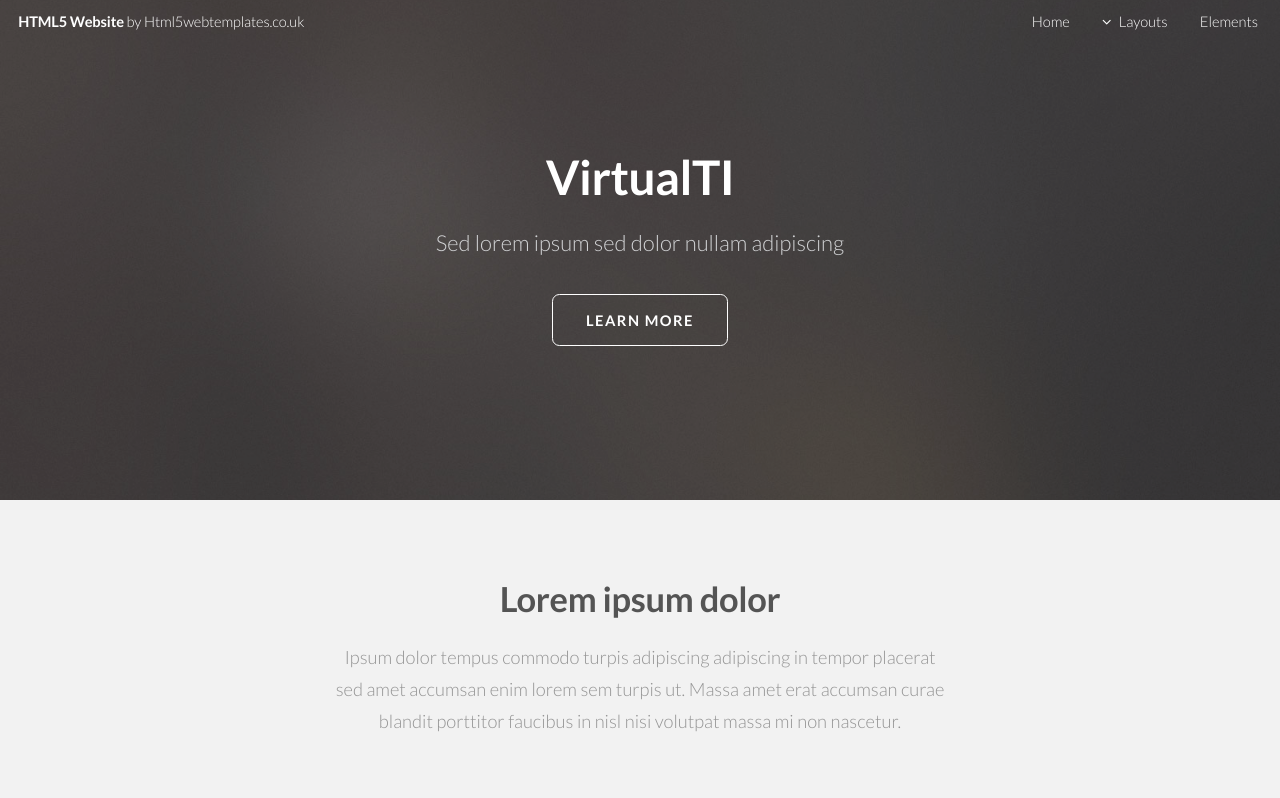
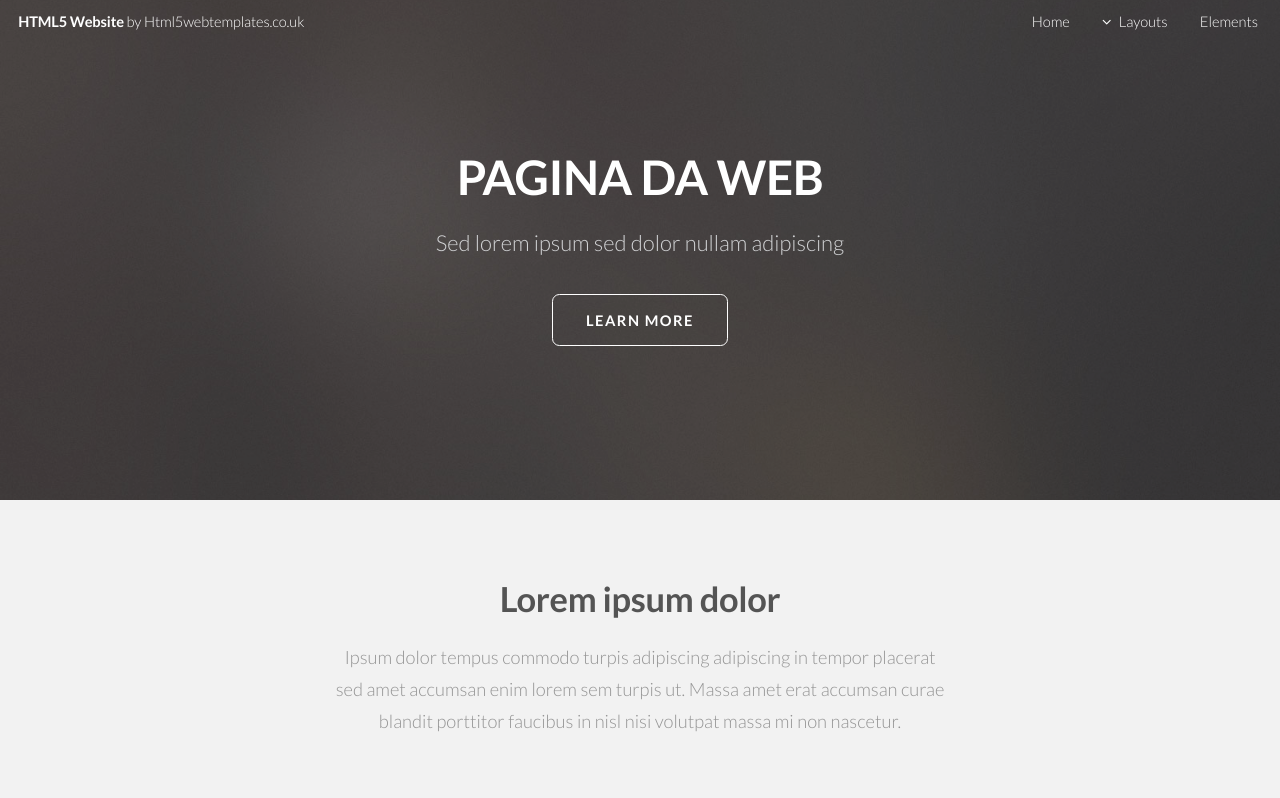
Before and after one commit to robarros/docker, a plain HTML site: page web/index.html in a window 1280 px wide. Shown: the top 798 px of the page. Drawn offline with Linux system fonts and the light colour scheme.

Commit message:
Update index.html

```diff
--- a/web/index.html
+++ b/web/index.html
@@ -56,7 +56,7 @@
 		<!-- Banner -->
 			<section id="banner">
 				<div class="inner">
-					<h2>VirtualTI</h2>
+					<h2>PAGINA DA WEB</h2>
 					<p>Sed lorem ipsum sed dolor nullam adipiscing</p>
 					<ul class="actions">
 						<li><a href="#one" class="button big scrolly">Learn More</a></li>
```
